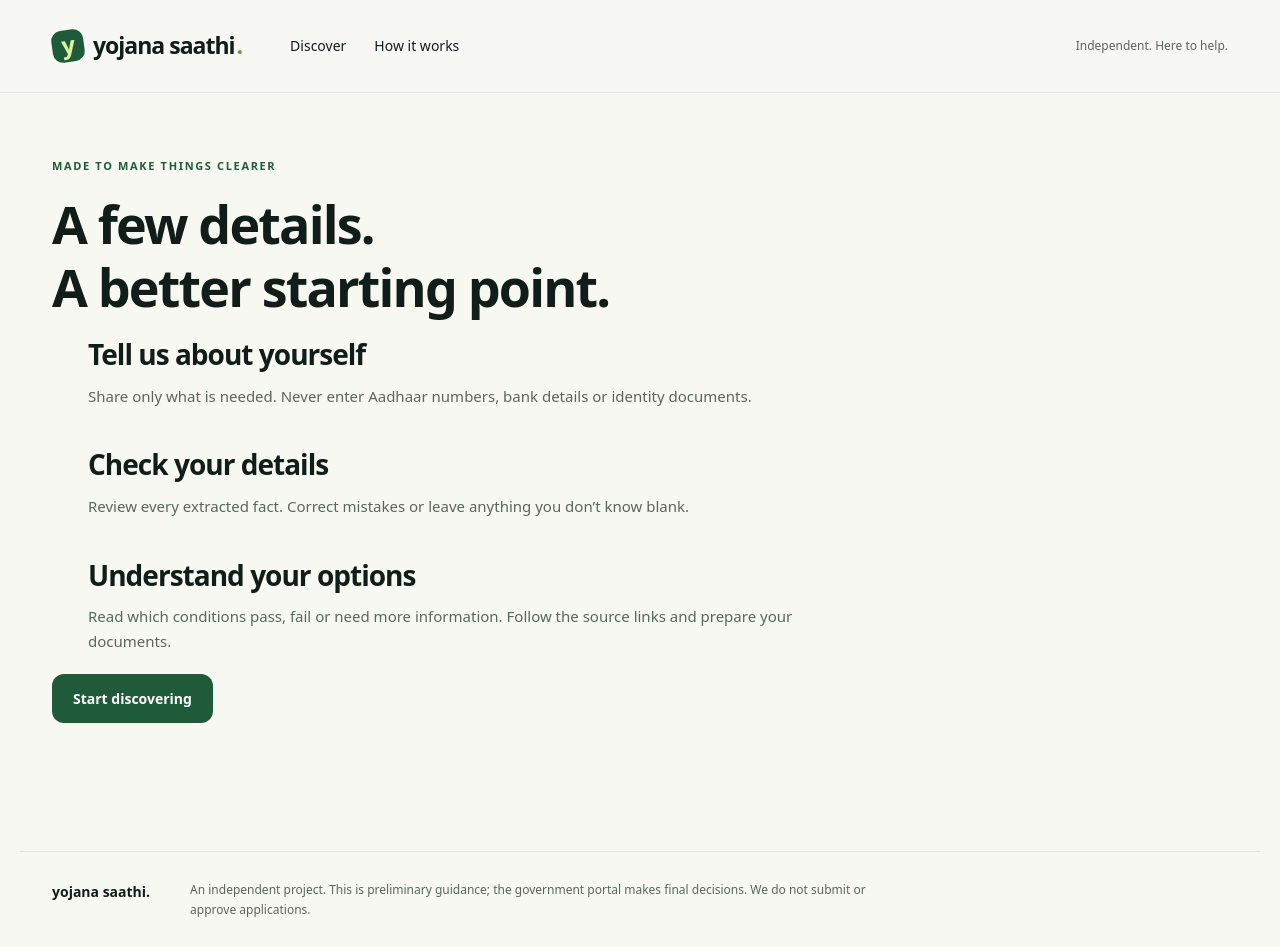
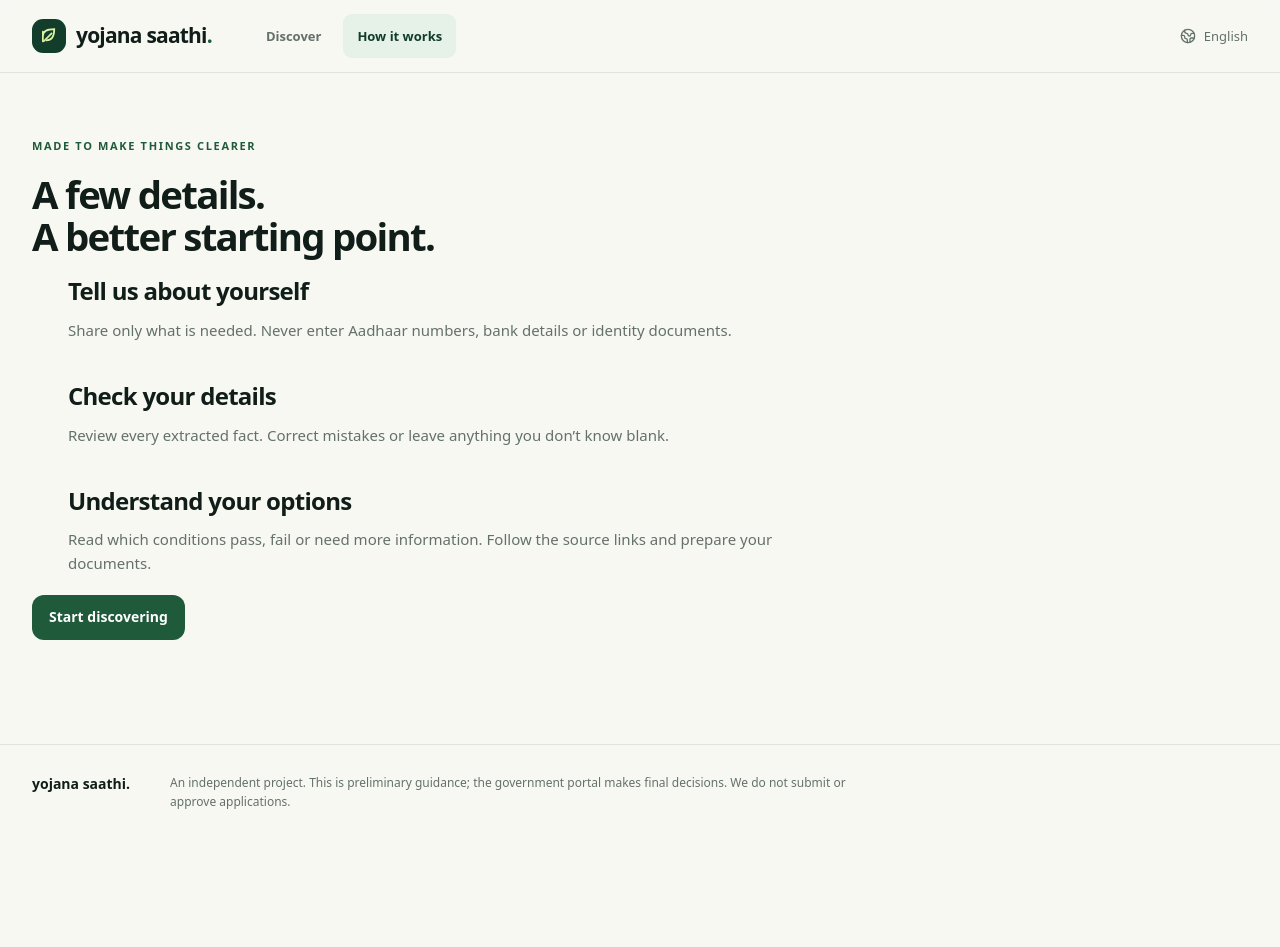
Before and after one commit to aryanbudke/Yojana-Saathi, a Next.js app in the folder apps/web/: page /help in a window 1280 px wide. After the commit the page ends 839 px from the top, so only its background shows below. Built offline with nearby package versions, Linux system fonts and the light colour scheme; no server answers.

Commit message:
UI-02 unify visual tokens and add accessible sticky navigation

```diff
--- a/apps/web/src/app/globals.css
+++ b/apps/web/src/app/globals.css
@@ -3,13 +3,16 @@
   --bg: #f8f8f3;
   --surface: #fff;
   --ink: #101d19;
-  --muted: #59665e;
+  --muted: #64716b;
   --primary: #1f5a3a;
-  --primary-hover: #17482e;
+  --primary-hover: #123d2a;
+  --deep: #123d2a;
+  --space: 8px;
+  --radius: 20px;
   --sage: #e6f1e8;
   --olive: #789532;
   --lime: #dff2a2;
-  --line: #dce5de;
+  --line: #dfe5dd;
   --success: #147b55;
   --warning: #885600;
   --danger: #b63739;
@@ -1450,3 +1453,206 @@ p + p {
   display: block;
   margin-top: 4px;
 }
+
+/* Shared product foundation */
+body {
+  line-height: 1.6;
+}
+h1 {
+  font-size: clamp(32px, 3.8vw, 54px);
+  line-height: 1.1;
+  letter-spacing: -0.045em;
+}
+h2 {
+  font-size: 24px;
+  letter-spacing: -0.03em;
+}
+h3 {
+  font-size: 20px;
+  letter-spacing: -0.025em;
+}
+.container {
+  max-width: 1360px;
+  padding-inline: 32px;
+}
+.header {
+  position: sticky;
+  top: 0;
+  z-index: 30;
+  background: rgb(248 248 243 / 88%);
+  backdrop-filter: blur(16px);
+}
+.header-inner {
+  max-width: 1360px;
+  min-height: 72px;
+  padding: 8px 32px;
+  gap: 40px;
+}
+.brand {
+  font-size: 21px;
+  gap: 10px;
+  letter-spacing: -0.8px;
+}
+.brand-mark {
+  display: grid;
+  place-items: center;
+  width: 34px;
+  height: 34px;
+  border-radius: 11px;
+  transform: none;
+  background: var(--deep);
+}
+.brand-mark svg {
+  width: 28px;
+  height: 28px;
+}
+.brand-dot {
+  margin: 0;
+  color: var(--primary);
+}
+.header nav {
+  gap: 8px;
+}
+.header nav a {
+  border-radius: 9px;
+  padding: 8px 14px;
+  font-size: 13px;
+  font-weight: 550;
+  color: var(--muted);
+}
+.header nav a[aria-current] {
+  background: var(--sage);
+  color: var(--deep);
+}
+.header-language {
+  display: flex;
+  align-items: center;
+  gap: 8px;
+  margin-left: auto;
+  font-size: 13px;
+  color: var(--muted);
+}
+.menu-toggle {
+  display: none;
+  background: transparent;
+  border: 1px solid var(--line);
+  border-radius: 10px;
+  height: 44px;
+  width: 44px;
+  align-items: center;
+  justify-content: center;
+}
+.page-heading {
+  padding: 32px 0 24px;
+}
+.page-heading h1,
+.reading-page h1 {
+  font-size: clamp(30px, 3vw, 40px);
+}
+.section-heading {
+  gap: 16px;
+  margin-bottom: 16px;
+}
+.section-description {
+  color: var(--muted);
+  font-size: 14px;
+  margin-top: 8px;
+}
+.glass {
+  background: rgb(255 255 255 / 76%);
+  border: 1px solid rgb(31 90 58 / 12%);
+  border-radius: var(--radius);
+  box-shadow: 0 8px 32px rgb(18 61 42 / 5%);
+  padding: 24px;
+}
+.panel {
+  border-radius: var(--radius);
+  padding: 24px;
+}
+.input {
+  border-color: #a4b4a8;
+  min-height: 44px;
+  font-size: 14px;
+}
+.button {
+  min-height: 44px;
+  padding: 10px 16px;
+}
+.button:disabled {
+  cursor: not-allowed;
+}
+.small {
+  font-size: 13px;
+}
+.footer {
+  margin-top: 40px;
+}
+.empty {
+  border: 1px dashed #a4b4a8;
+  border-radius: var(--radius);
+  padding: 32px;
+  background: rgb(255 255 255 / 55%);
+}
+.empty h2 {
+  font-size: 20px;
+}
+.empty-content {
+  margin-top: 12px;
+  color: var(--muted);
+}
+#browse,
+section[id] {
+  scroll-margin-top: 96px;
+}
+@media (max-width: 767px) {
+  .container {
+    padding-inline: 20px;
+  }
+  .header-inner {
+    padding: 8px 20px;
+    min-height: 64px;
+    gap: 12px;
+    flex-wrap: nowrap;
+  }
+  .brand {
+    font-size: 19px;
+  }
+  .header-language {
+    display: none;
+  }
+  .menu-toggle {
+    display: flex;
+    margin-left: auto;
+    flex-shrink: 0;
+  }
+  .header nav {
+    display: none;
+  }
+  .header nav.is-open {
+    display: flex;
+    position: absolute;
+    left: 0;
+    right: 0;
+    top: 100%;
+    flex-direction: column;
+    padding: 12px 20px;
+    border-bottom: 1px solid var(--line);
+    background: var(--bg);
+    box-shadow: 0 12px 20px rgb(18 61 42 / 5%);
+  }
+  .header nav a {
+    min-height: 44px;
+  }
+  .panel,
+  .glass {
+    padding: 20px;
+  }
+}
+@media (max-width: 374px) {
+  .container {
+    padding-inline: 16px;
+  }
+  .header-inner {
+    padding-inline: 16px;
+  }
+}
--- /dev/null
+++ b/apps/web/src/components/AppHeader.tsx
@@ -0,0 +1,88 @@
+"use client";
+
+import Link from "next/link";
+import { usePathname } from "next/navigation";
+import { useRef, useState } from "react";
+import { Globe2, Menu, X } from "lucide-react";
+
+export function AppHeader() {
+  const pathname = usePathname();
+  const [open, setOpen] = useState(false);
+  const trigger = useRef<HTMLButtonElement>(null);
+  const links = [
+    { href: "/discover", label: "Discover", active: pathname !== "/help" },
+    { href: "/help", label: "How it works", active: pathname === "/help" },
+  ];
+  return (
+    <header
+      className="header"
+      onKeyDown={(event) => {
+        if (event.key === "Escape" && open) {
+          setOpen(false);
+          trigger.current?.focus();
+        }
+      }}
+    >
+      <div className="header-inner">
+        <Link
+          className="brand"
+          href="/"
+          aria-label="yojana saathi home"
+          onClick={() => setOpen(false)}
+        >
+          <span className="brand-mark" aria-hidden="true">
+            <svg viewBox="0 0 32 32" fill="none">
+              <path
+                d="M9 22V11m0 5c0-5 5-8 13-8 0 8-3 13-9 13"
+                stroke="currentColor"
+                strokeWidth="2"
+                strokeLinecap="round"
+              />
+              <path
+                d="m10 22 9-9"
+                stroke="currentColor"
+                strokeWidth="2"
+                strokeLinecap="round"
+              />
+            </svg>
+          </span>
+          <span>
+            yojana saathi<span className="brand-dot">.</span>
+          </span>
+        </Link>
+        <nav
+          id="main-navigation"
+          className={open ? "is-open" : ""}
+          aria-label="Main navigation"
+        >
+          {links.map((link) => (
+            <Link
+              key={link.href}
+              href={link.href}
+              aria-current={link.active ? "page" : undefined}
+              onClick={() => setOpen(false)}
+            >
+              {link.label}
+            </Link>
+          ))}
+        </nav>
+        <span
+          className="header-language"
+          aria-label="Current language: English"
+        >
+          <Globe2 size={16} aria-hidden="true" /> English
+        </span>
+        <button
+          ref={trigger}
+          className="menu-toggle"
+          aria-label={open ? "Close navigation" : "Open navigation"}
+          aria-expanded={open}
+          aria-controls="main-navigation"
+          onClick={() => setOpen(!open)}
+        >
+          {open ? <X size={21} /> : <Menu size={21} />}
+        </button>
+      </div>
+    </header>
+  );
+}
--- a/apps/web/src/components/ui/index.tsx
+++ b/apps/web/src/components/ui/index.tsx
@@ -1,4 +1,4 @@
-import Link from "next/link";
+export { AppHeader } from "@/components/AppHeader";
 import { ExternalLink, Info, LoaderCircle } from "lucide-react";
 import type {
   ButtonHTMLAttributes,
@@ -111,25 +111,6 @@ export function SourceLink({
     </span>
   );
 }
-export function AppHeader() {
-  return (
-    <header className="header">
-      <div className="header-inner">
-        <Link className="brand" href="/" aria-label="yojana saathi home">
-          <span className="brand-mark" aria-hidden="true">
-            y
-          </span>
-          yojana saathi<span className="brand-dot">.</span>
-        </Link>
-        <nav aria-label="Main navigation">
-          <Link href="/discover">Discover</Link>
-          <Link href="/help">How it works</Link>
-        </nav>
-        <span className="header-note">Independent. Here to help.</span>
-      </div>
-    </header>
-  );
-}
 export function Disclaimer() {
   return (
     <p className="disclaimer">
@@ -138,3 +119,37 @@ export function Disclaimer() {
     </p>
   );
 }
+
+export function SectionHeading({
+  title,
+  description,
+  children,
+}: {
+  title: string;
+  description?: string;
+  children?: ReactNode;
+}) {
+  return (
+    <div className="section-heading">
+      <div>
+        <h2>{title}</h2>
+        {description && <p className="section-description">{description}</p>}
+      </div>
+      {children}
+    </div>
+  );
+}
+export function EmptyState({
+  title,
+  children,
+}: {
+  title: string;
+  children: ReactNode;
+}) {
+  return (
+    <div className="empty">
+      <h2>{title}</h2>
+      <div className="empty-content">{children}</div>
+    </div>
+  );
+}
```
Also changed, not shown: 2 other files (tests, documents, lock files or other folders).
